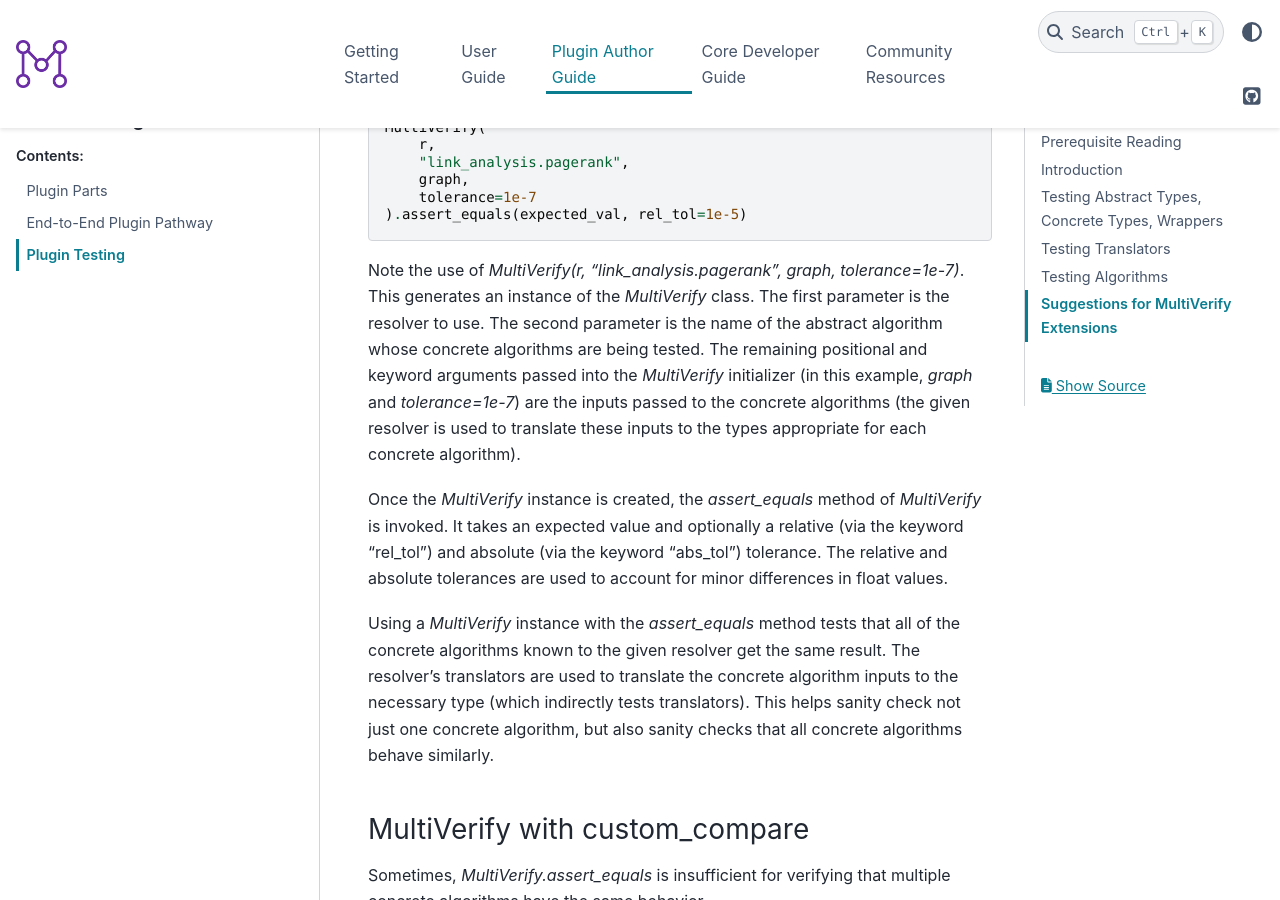
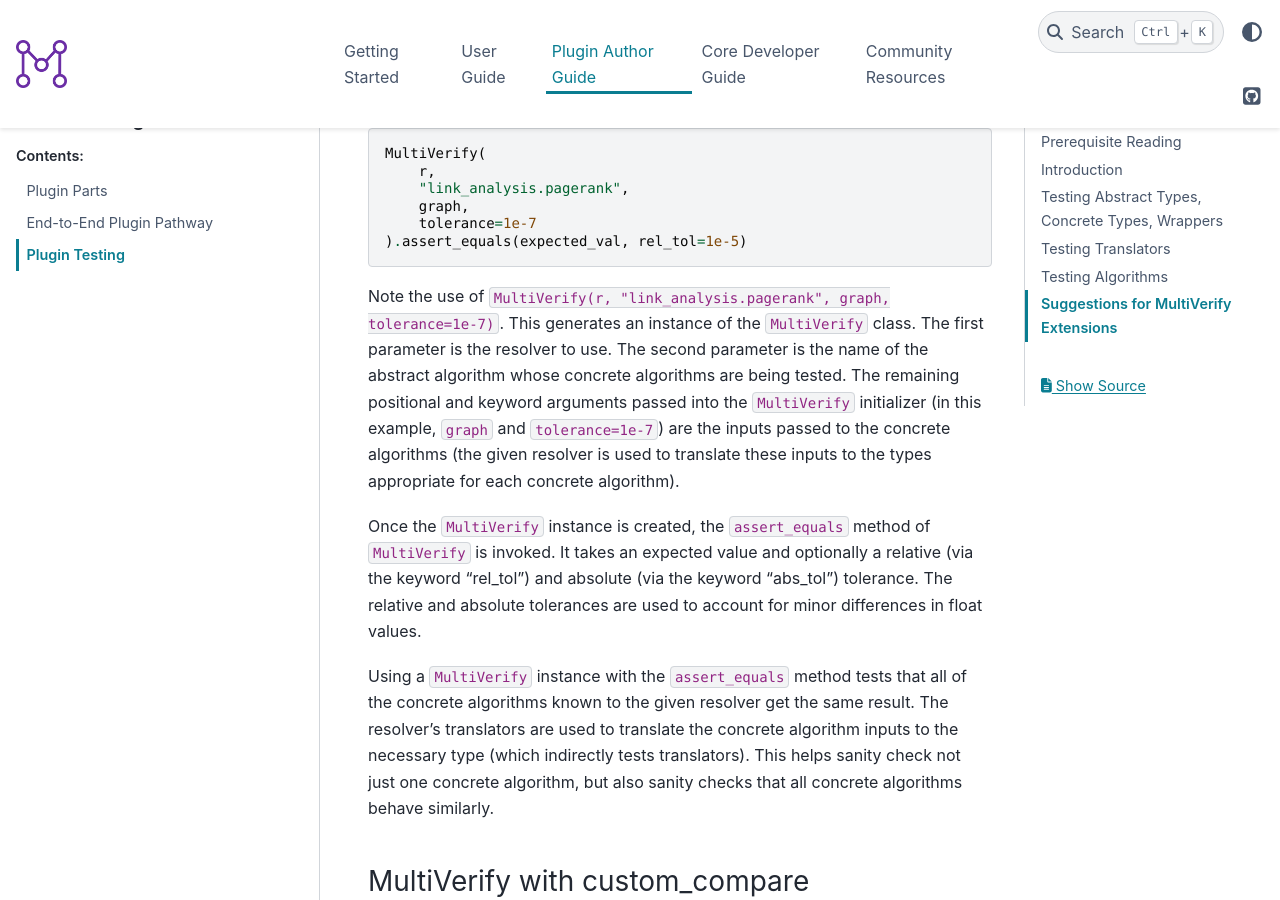
Before and after one commit to metagraph-dev/metagraph, a Sphinx documentation site: the page built from docs/plugin_author_guide/plugin_testing.rst, in a window 1280 px wide and 900 px high, scrolled down 3640 px. Built offline with Sphinx 7.4.7 and the PyData theme 0.15.4, drawn with Linux system fonts in a browser that asks for light colours.

Commit message:
Fix inline references to code in non-code blocks for Plugin Author Guide and Core Developer Guide
The Plugin Author Guide and Core Developer Guide used to refer to variables and files and such in italics rather than with pink highlighting (as is done in the rest of the documentation). This commit makes those two guides consistent with the rest of the documentation.

```diff
--- a/docs/plugin_author_guide/plugin_testing.rst
+++ b/docs/plugin_author_guide/plugin_testing.rst
@@ -35,7 +35,7 @@ Testing Translators
 
 It's highly recommended to write tests for every translator included in a module.
 
-The *assert_equal* method of concrete types discussed in :ref:`Plugin Parts<plugin_parts>` comes in handy for translator tests.
+The ``assert_equal`` method of concrete types discussed in :ref:`Plugin Parts<plugin_parts>` comes in handy for translator tests.
 
 Translator tests will frequently come in the form of creating an instance for a concrete type, translating it via the
 Metagraph resolver, and then verifying that the translated data structure is as we expected.
@@ -65,8 +65,8 @@ Here's an example:
 
 Here we test translation from a Python node map to a `NumPy <https://numpy.org/>`_ compact node map and back again.
 
-We use the Metagraph resolver's *translate* method to translate as necessary and *assert_equal* method to verify that
-the translations are valid. The Metagraph resolver's *assert_equal* method utilizes the *assert_equal* implemented by
+We use the Metagraph resolver's ``translate`` method to translate as necessary and ``assert_equal`` method to verify that
+the translations are valid. The Metagraph resolver's ``assert_equal`` method utilizes the ``assert_equal`` implemented by
 the relevant concrete types.
 
 Testing Algorithms
@@ -78,12 +78,12 @@ When testing concrete algorithms, simply testing that outputs for given inputs m
 for verifying that the outputs also match the results from concrete algorithms written in other plugins (that correspond
 to the same abstract algorithm).
 
-We highly recommend using the utility *metagraph.tests.algorithms.MultiVerify* as it verifies that all concrete algorithms
+We highly recommend using the utility ``metagraph.tests.algorithms.MultiVerify`` as it verifies that all concrete algorithms
 for a given abstract algorithm get the same result.
 
 It does this by finding all the concrete algorithms for the given abstract algorithm (known to the given resolver),
 using the given resolver's translators to translate the given input types to the appropriate types for every concrete
-algorithm, and using the *assert_equal* method of the concrete types to verify that all the results from all the concrete
+algorithm, and using the ``assert_equal`` method of the concrete types to verify that all the results from all the concrete
 algorithms are the same.
 
 This additionally also indirectly tests translators.
@@ -93,7 +93,7 @@ This additionally also indirectly tests translators.
 MultiVerify with assert_equals
 ~~~~~~~~~~~~~~~~~~~~~~~~~~~~~~
 
-Here's an example of how to use *metagraph.tests.algorithms.MultiVerify*:
+Here's an example of how to use ``metagraph.tests.algorithms.MultiVerify``:
 
 .. code-block:: python
 
@@ -152,7 +152,7 @@ Next, we generate our input graph.
 
     graph = r.wrappers.EdgeMap.NetworkXEdgeMap(networkx_graph)
 
-The last line demonstrates how to use *metagraph.tests.algorithms.MultiVerify*:
+The last line demonstrates how to use ``metagraph.tests.algorithms.MultiVerify``:
 
 .. code-block:: python
 
@@ -163,17 +163,17 @@ The last line demonstrates how to use *metagraph.tests.algorithms.MultiVerify*:
         tolerance=1e-7
     ).assert_equals(expected_val, rel_tol=1e-5)
 
-Note the use of *MultiVerify(r, "link_analysis.pagerank", graph, tolerance=1e-7)*. This generates an instance of the
-*MultiVerify* class. The first parameter is the resolver to use. The second parameter is the name of the abstract
+Note the use of ``MultiVerify(r, "link_analysis.pagerank", graph, tolerance=1e-7)``. This generates an instance of the
+``MultiVerify`` class. The first parameter is the resolver to use. The second parameter is the name of the abstract
 algorithm whose concrete algorithms are being tested. The remaining positional and keyword arguments passed into the
-*MultiVerify* initializer (in this example, *graph* and *tolerance=1e-7*) are the inputs passed to the concrete
+``MultiVerify`` initializer (in this example, ``graph`` and ``tolerance=1e-7``) are the inputs passed to the concrete
 algorithms (the given resolver is used to translate these inputs to the types appropriate for each concrete algorithm).
 
-Once the *MultiVerify* instance is created, the *assert_equals* method of *MultiVerify* is invoked. It takes an expected
+Once the ``MultiVerify`` instance is created, the ``assert_equals`` method of ``MultiVerify`` is invoked. It takes an expected
 value and optionally a relative (via the keyword "rel_tol") and absolute (via the keyword "abs_tol") tolerance. The
 relative and absolute tolerances are used to account for minor differences in float values.
 
-Using a *MultiVerify* instance with the *assert_equals* method tests that all of the concrete algorithms known to the
+Using a ``MultiVerify`` instance with the ``assert_equals`` method tests that all of the concrete algorithms known to the
 given resolver get the same result. The resolver's translators are used to translate the concrete algorithm inputs to
 the necessary type (which indirectly tests translators). This helps sanity check not just one concrete algorithm, but
 also sanity checks that all concrete algorithms behave similarly.
@@ -181,7 +181,7 @@ also sanity checks that all concrete algorithms behave similarly.
 MultiVerify with custom_compare
 ~~~~~~~~~~~~~~~~~~~~~~~~~~~~~~~
 
-Sometimes, *MultiVerify.assert_equals* is insufficient for verifying that multiple concrete algorithms have the same
+Sometimes, ``MultiVerify.assert_equals`` is insufficient for verifying that multiple concrete algorithms have the same
 behavior.
 
 Consider the `Louvain community detection algorithm <https://en.wikipedia.org/wiki/Louvain_modularity>`_. This algorithm
@@ -191,9 +191,9 @@ the modularity. Different implementations may yield different community assignme
 initialization, parallelism, or a variety of other factors. Thus, simply checking for the same community label
 assignments for each node in a node map may be insufficient.
 
-The *custom_compare* method of *MultiVerify* can be useful here.
+The ``custom_compare`` method of ``MultiVerify`` can be useful here.
 
-Here's an example of how to use the *custom_compare* method of *MultiVerify* to test concrete algorithms for Louvain community detection:
+Here's an example of how to use the ``custom_compare`` method of ``MultiVerify`` to test concrete algorithms for Louvain community detection:
 
 .. code-block:: python
 
@@ -233,15 +233,15 @@ Here's an example of how to use the *custom_compare* method of *MultiVerify* to
 
         MultiVerify(r, "clustering.louvain_community", graph).custom_compare(cmp_func)
 
-*custom_compare* takes a comparison function (in this example *cmp_func*). The comparison function is passed the output
+``custom_compare`` takes a comparison function (in this example ``cmp_func``). The comparison function is passed the output
 of each concrete algorithm and verifies expected behavior.
 
-In this example, *cmp_func* simply takes the modularity score and verifies that it is above a selected threshold.
+In this example, ``cmp_func`` simply takes the modularity score and verifies that it is above a selected threshold.
 
-The *custom_compare* method of *MultiVerify* is useful for cases where concrete algorithms might operate non-deterministically
+The ``custom_compare`` method of ``MultiVerify`` is useful for cases where concrete algorithms might operate non-deterministically
 or that yield approximate results.
 
-Additionally, the *custom_compare* method can also be useful for algorithms that return graphs. Different concrete
+Additionally, the ``custom_compare`` method can also be useful for algorithms that return graphs. Different concrete
 algorithms might return isomorphic graphs, but checking for graph isomorphism in general is intractable. Using a custom
 compare function can be useful in these cases since a priori knowledge of the expected output graph can make graph
 isomorphism checking very fast. For example, if the expected output graph has only one node with 4 out edges, we can
@@ -250,5 +250,5 @@ quickly identify the corresponding node.
 Suggestions for MultiVerify Extensions
 --------------------------------------
 
-If you find that the utilities provided by *MultiVerify* for testing consistent behavior across all concrete algorithm
+If you find that the utilities provided by ``MultiVerify`` for testing consistent behavior across all concrete algorithm
 implementations for a given abstract algorithm are lacking, please let us know `here <https://github.com/ContinuumIO/metagraph/issues>`_.
```
Also changed, not shown: docs/core_developer_guide/style_guide.rst (+6 -6 lines), docs/core_developer_guide/testing_guidelines.rst (+6 -6 lines), docs/plugin_author_guide/end_to_end_plugin_pathway.rst (+13 -13 lines), docs/plugin_author_guide/plugin_parts.rst (+15 -15 lines).
